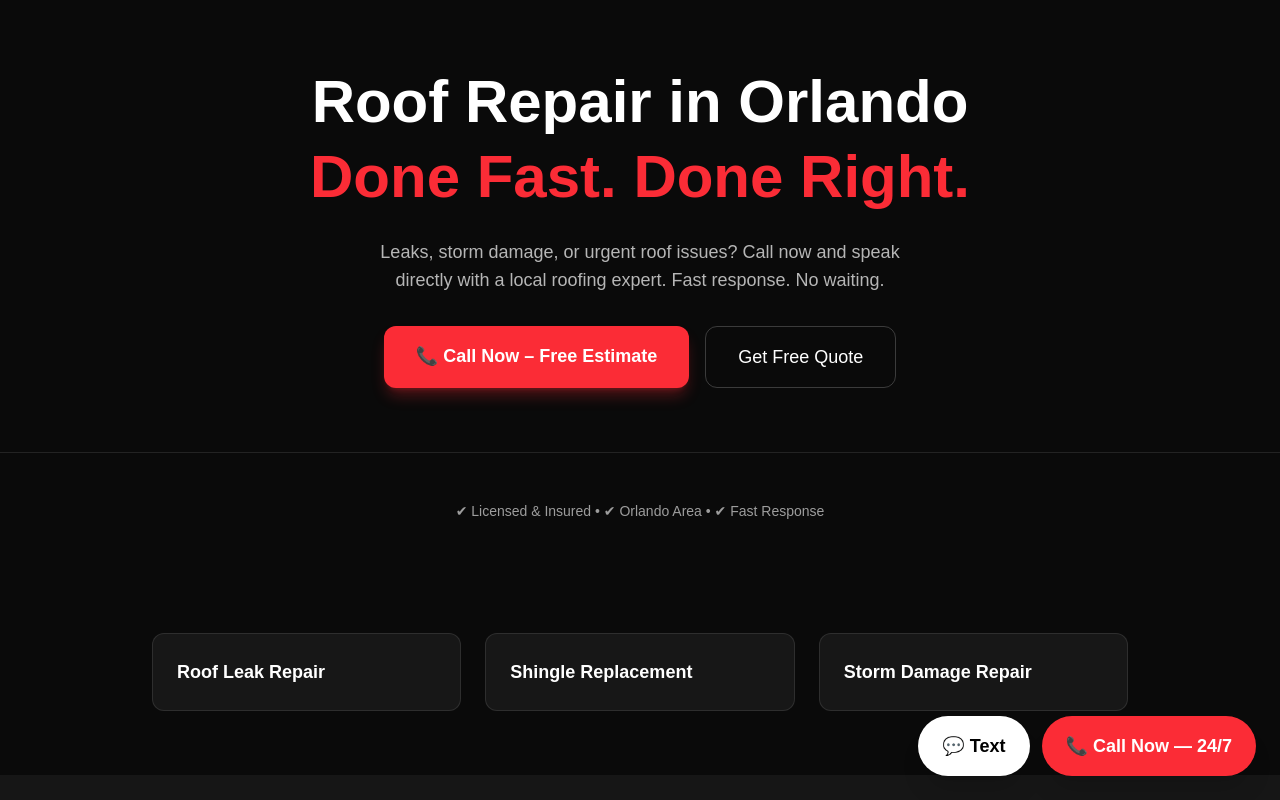
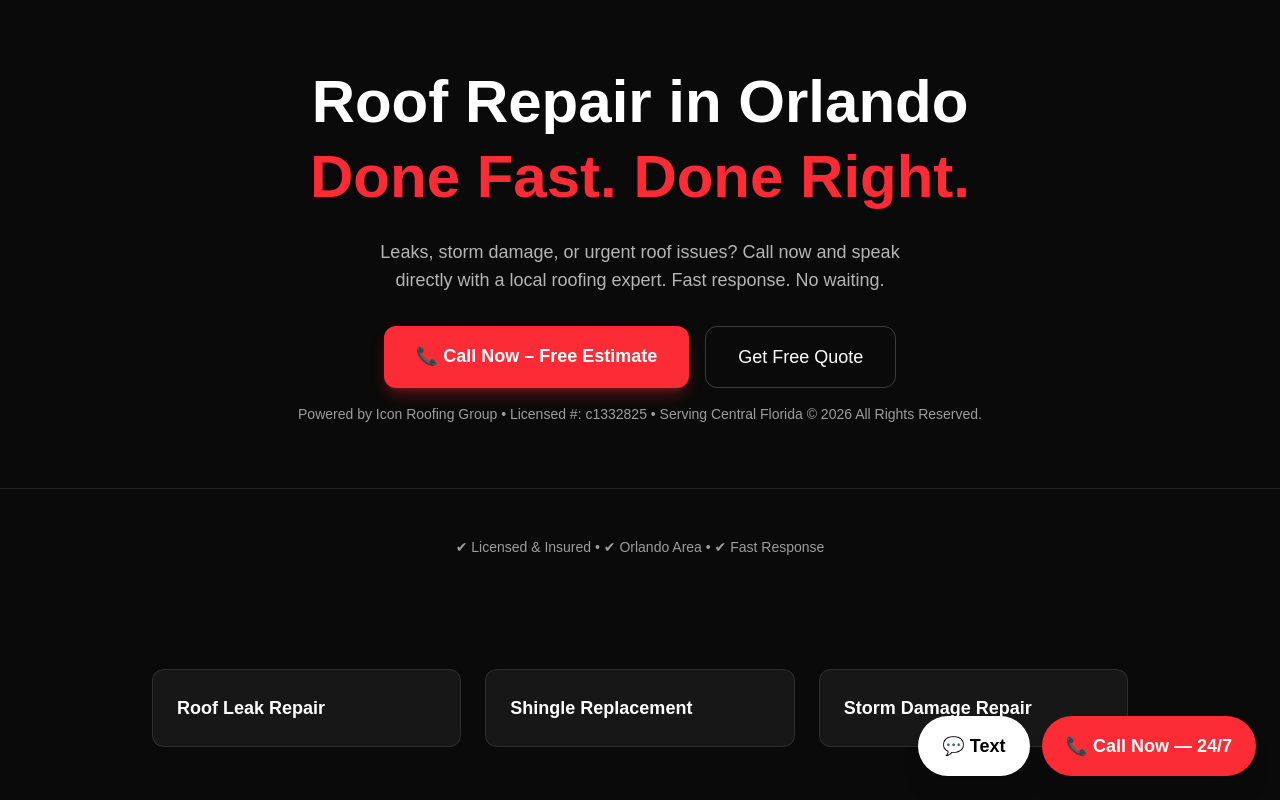
Before and after one commit to JacquesPuccio/roofing-landing, a Next.js app: page / in a window 1280 px wide. Shown: the top 800 px of the page. Built offline with nearby package versions, Linux system fonts and the light colour scheme.

Commit message:
update landing trust text

```diff
--- a/app/page.js
+++ b/app/page.js
@@ -33,6 +33,10 @@ export default function Home() {
           </a>
 
         </div>
+
+        <p className="mt-4 text-sm text-white/60">
+  Powered by Icon Roofing Group • Licensed #: c1332825 • Serving Central Florida © 2026 All Rights Reserved.
+</p>
       </section>
 
       {/* TRUST */}
```
